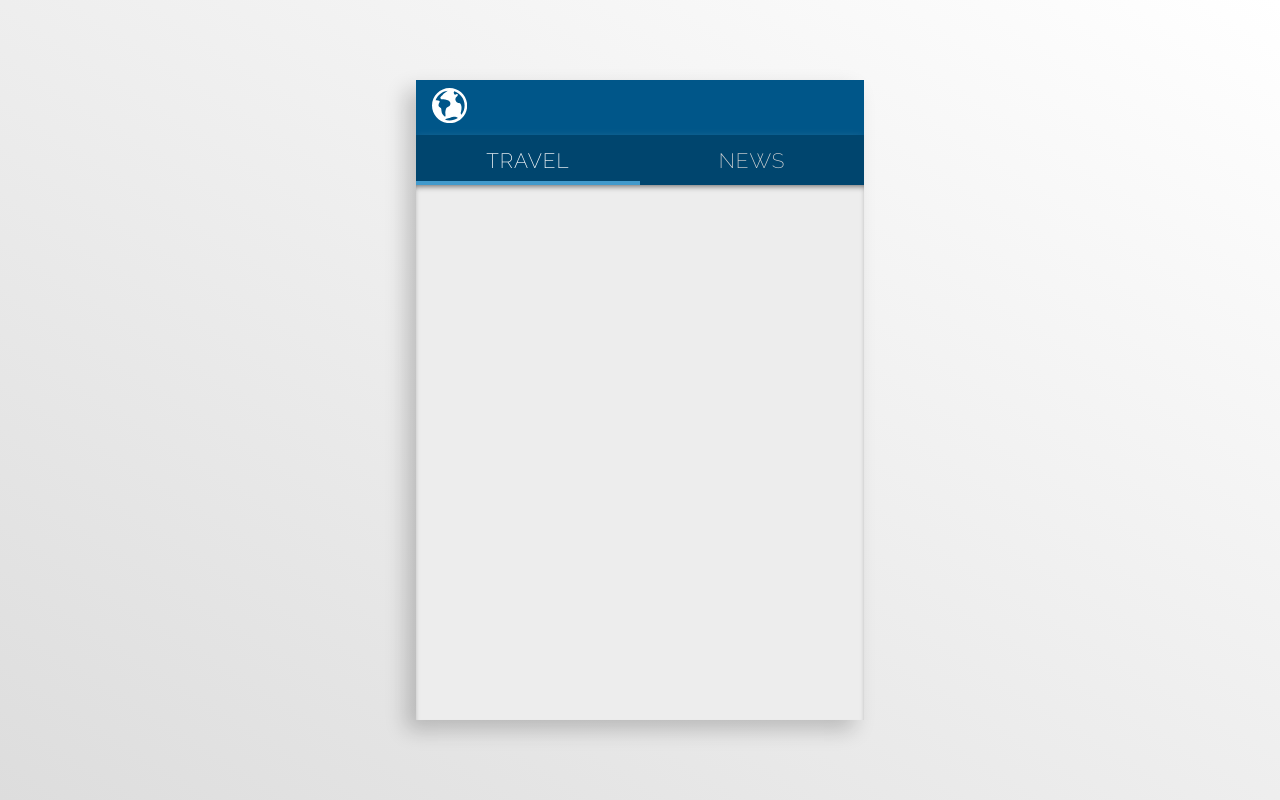
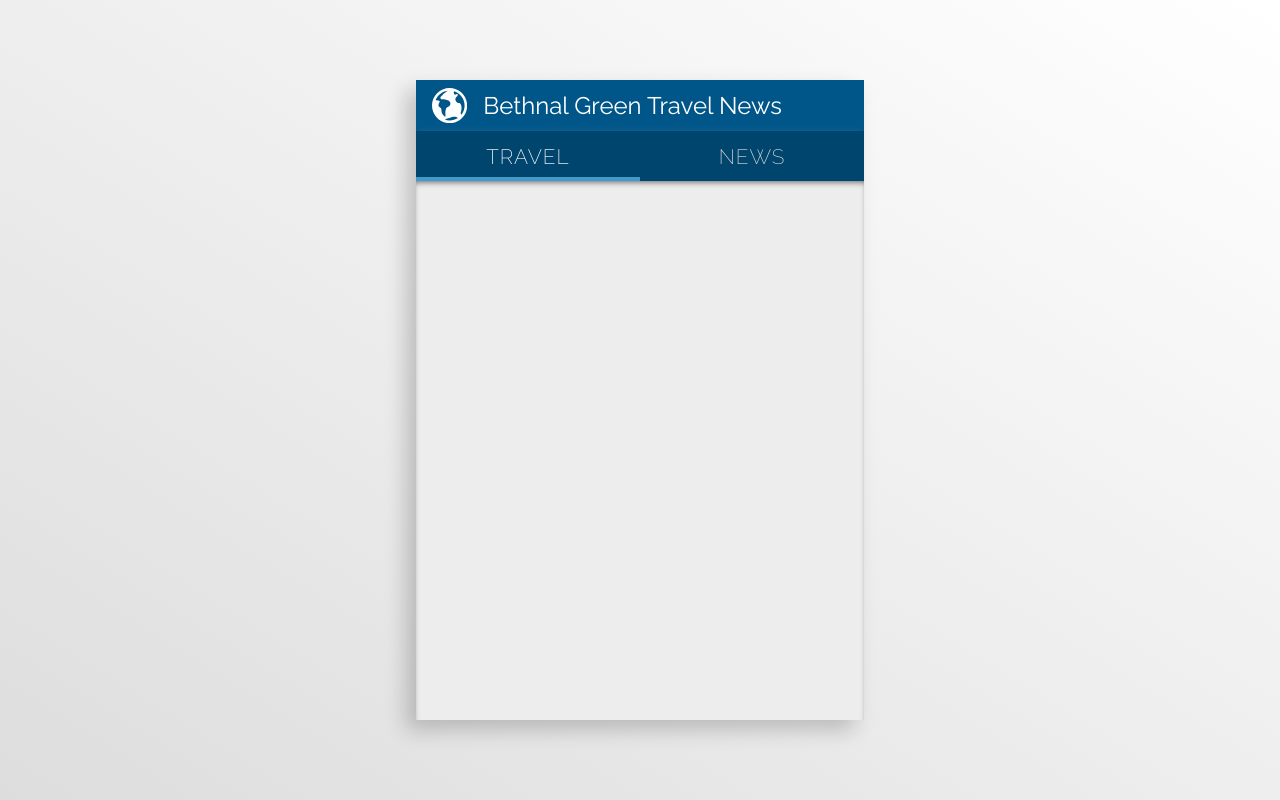
Before and after one commit to FAC10/week5-globetown-news-ammp, a website: page public/index.html in a window 1280 px wide. Drawn offline with Linux system fonts and the light colour scheme; no server answers.

Commit message:
Add local info about train and departure
relates #54

```diff
--- a/public/assets/app.js
+++ b/public/assets/app.js
@@ -70,7 +70,7 @@ function renderTravel(res) {
       return `
         <li class="card__item card__item--travel">
           <span class="travel__destination">${arrival.destination}</span>
-          <span class="travel__time">${secToMin(Number(arrival.secondsToStation))}</span>
+          <span class="travel__time">${secToMin(Number(arrival.secondsToStation))} mins</span>
           <span class="travel__platform">${arrival.platform}</span>
         </li>
       `;
@@ -91,7 +91,6 @@ function renderNews(res) {
   }).join('');
 }
 
-// Seconds to minutes function
 
 function secToMin(seconds) {
   return (seconds - (seconds %= 60)) / 60 + (9 < seconds ? ':' : ':0') + seconds;
--- a/public/assets/style.css
+++ b/public/assets/style.css
@@ -36,19 +36,29 @@ body {
 }
 
 .nav {
+  display: flex;
+  align-items: center;
+  flex-wrap: wrap;
   background-color: rgb(0, 86, 137);
 }
 
 .nav__logo {
   margin-top: 0.5rem;
   margin-left: 1rem;
+  margin-right: 1rem;
   margin-bottom: 0.5rem;
   width: 2.2rem;
   height: 2.2rem;
   fill: rgb(255,255,255);
 }
 
+.nav__header {
+  font-weight: 400;
+  color: white;
+}
+
 .nav__list {
+  width: 100%;
   display: flex;
   list-style-type: none;
   box-shadow: 0px -1px 2px -2px rgba(255,255,255,0.03),
--- a/public/index.html
+++ b/public/index.html
@@ -8,7 +8,7 @@
   <link href="https://fonts.googleapis.com/css?family=Raleway:100,200,300,400,500,600,700,900" rel="stylesheet">
   <link rel="stylesheet" href="./assets/style.css">
   <link rel="shortcut icon" href="./assets/favicon.ico">
-  <title>Globetown News App</title>
+  <title>Bethnal Green Travel News</title>
 </head>
 <body>
 
@@ -26,6 +26,7 @@
 
     <nav class="nav">
       <svg class="nav__logo"><use xlink:href="#logo"></use></svg>
+      <h1 class="nav__header">Bethnal Green Travel News</h1>
       <ul class="nav__list" id="js-nav-list">
         <li class="nav__item nav__item--selected" id="js-travel-btn" data-section="travel">Travel</li>
         <li class="nav__item" id="js-news-btn" data-section="news">News</li>
```
